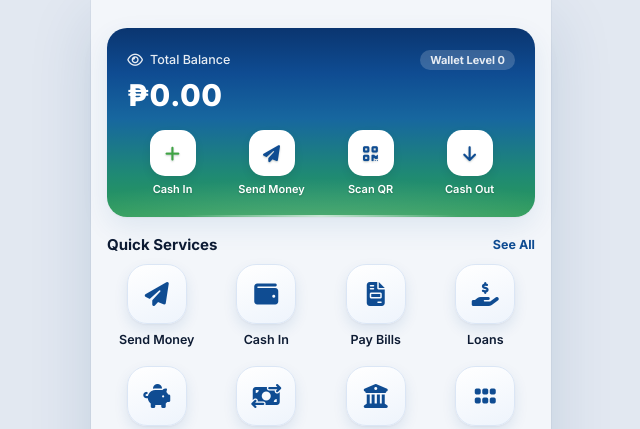
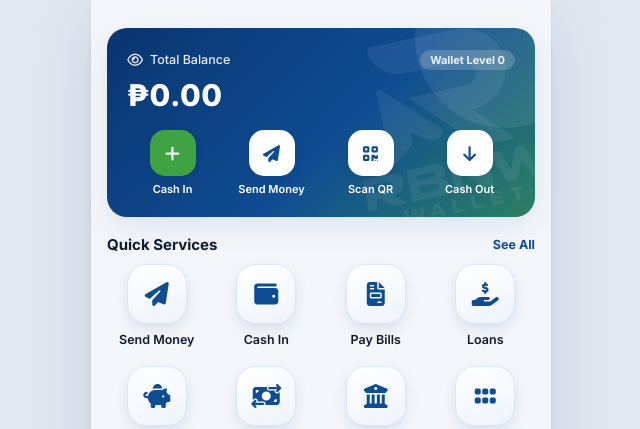
Before and after one commit to ailevoler/serialnumber, a PHP site: page /dashboard.php in a window 1280 px wide. Shown: the top 429 px of the page, without its empty margins (319-959 px from the left). Run offline with PHP 8.4, Linux system fonts and the light colour scheme; the visitor is signed in with stand-in values (Sample User, id 1); data that the repository does not hold is empty.

Commit message:
Balance card: back to brand gradient with faint RBNW logo watermark
Keeps the show/hide balance toggle.

Co-Authored-By: Claude Opus 5.5 <noreply@anthropic.com>
Claude-Session: https://claude.ai/code/session_016jyYJ8CS91CWh6rG64vuPR

```diff
--- a/rbnw-wallet/assets/css/style.css
+++ b/rbnw-wallet/assets/css/style.css
@@ -602,11 +602,7 @@ input, select, textarea { font-family: inherit; }
    Balance card
    --------------------------------------------------------- */
 .balance-card {
-  /* blue at the top fading to green at the bottom, with a soft white
-     glow rising from the bottom edge */
-  background:
-    radial-gradient(120% 55% at 50% 118%, rgba(255, 255, 255, 0.30) 0%, rgba(255, 255, 255, 0) 70%),
-    linear-gradient(0deg, #2a9a55 0%, #1f8a73 22%, #17679f 52%, #0f4c92 76%, #0a3570 100%);
+  background: var(--rbnw-gradient);
   border-radius: var(--radius-lg);
   padding: 20px;
   color: #fff;
@@ -614,16 +610,33 @@ input, select, textarea { font-family: inherit; }
   box-shadow: var(--shadow-card);
   position: relative;
   overflow: hidden;
+  isolation: isolate;
 }
 
 .balance-card::after {
-  /* thin white highlight line along the bottom */
   content: '';
   position: absolute;
-  left: 18%; right: 18%; bottom: 0;
-  height: 2px;
-  border-radius: 2px;
-  background: linear-gradient(90deg, rgba(255,255,255,0), rgba(255,255,255,0.7), rgba(255,255,255,0));
+  width: 180px; height: 180px;
+  background: rgba(255,255,255,0.08);
+  border-radius: 50%;
+  top: -80px; right: -60px;
+  z-index: -1;
+}
+
+/* RBNW logo watermark: the brand mark turned into a faint white silhouette */
+.balance-card::before {
+  content: '';
+  position: absolute;
+  right: -28px;
+  top: 50%;
+  width: 230px;
+  height: 230px;
+  transform: translateY(-50%) rotate(-12deg);
+  background: url('../img/rbnw-logo.png') center / contain no-repeat;
+  filter: brightness(0) invert(1);
+  opacity: 0.07;
+  pointer-events: none;
+  z-index: -1;
 }
 
 .balance-toggle {
@@ -671,7 +684,6 @@ input, select, textarea { font-family: inherit; }
   background: transparent;
   border: none;
   color: #fff;
-  text-shadow: 0 1px 2px rgba(5, 40, 30, 0.25);
   display: flex;
   flex-direction: column;
   align-items: center;
@@ -694,8 +706,8 @@ input, select, textarea { font-family: inherit; }
 }
 
 .balance-action-icon.cash-in {
-  background: #fff;
-  color: var(--rbnw-green);
+  background: var(--rbnw-green);
+  color: #fff;
 }
 
 /* ---------------------------------------------------------
```
